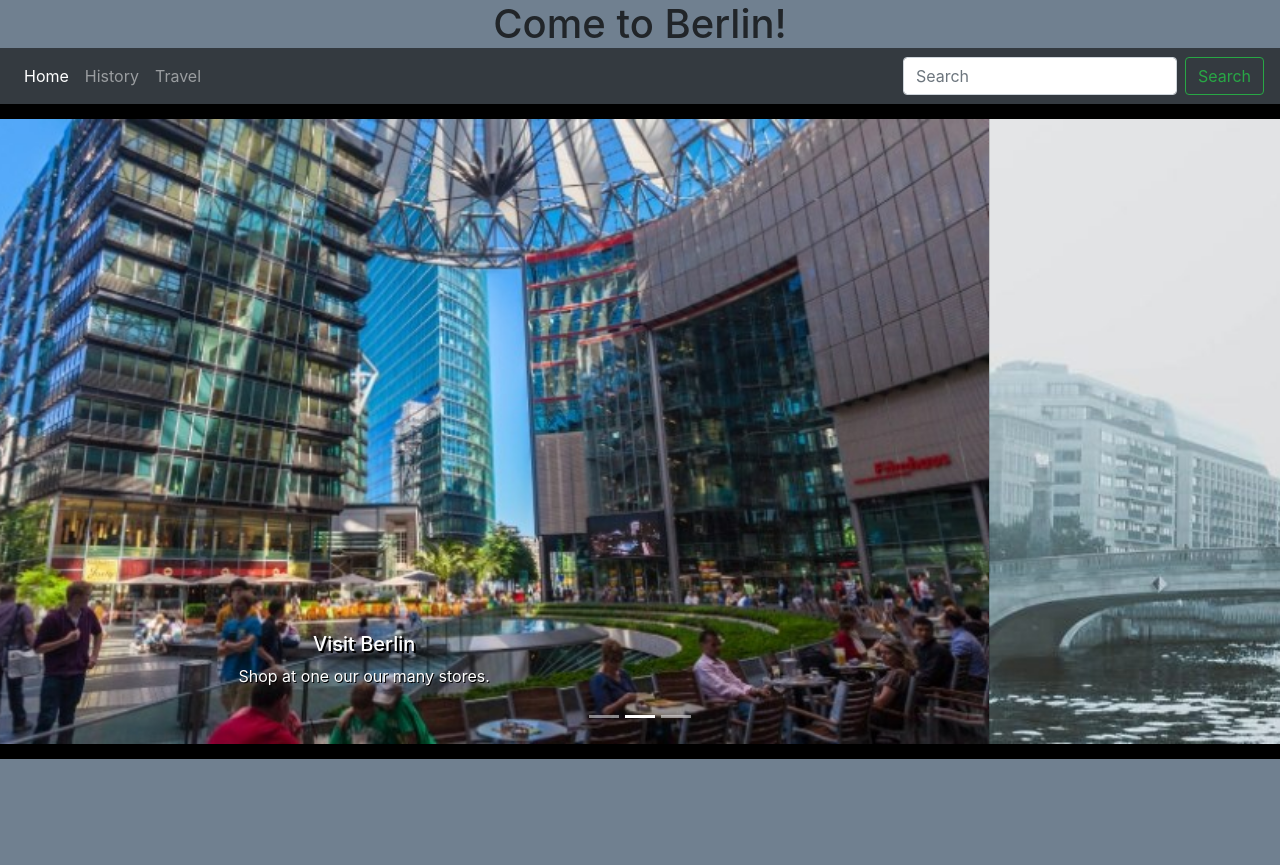
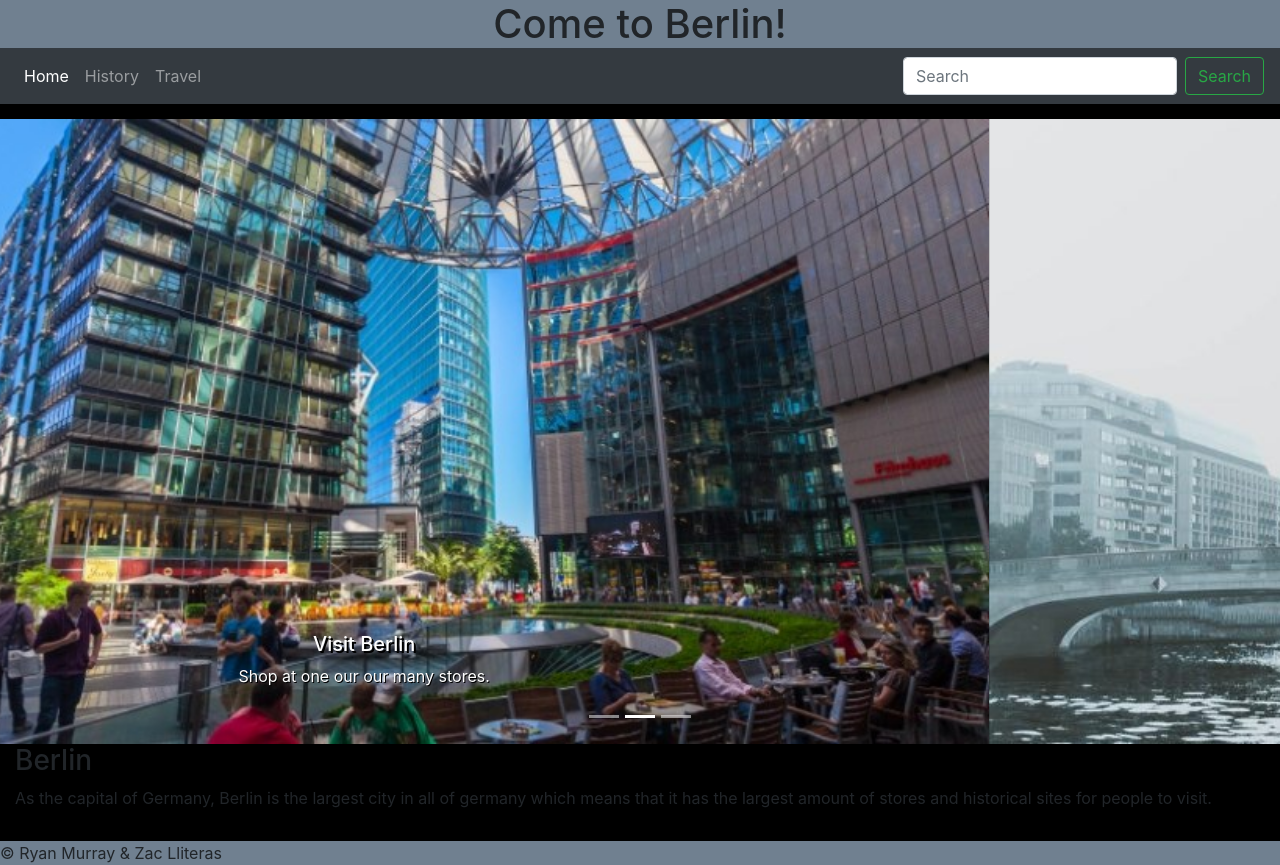
Before and after one commit to ZodiacCoding/TravelPage, a plain HTML site: page index.html in a window 1280 px wide. Shown: the top 865 px of the page. Before the commit the page ends 800 px from the top, so only its background shows below. Drawn offline with nearby package versions, Linux system fonts and the light colour scheme.

Commit message:
Update index.html

```diff
--- a/index.html
+++ b/index.html
@@ -76,7 +76,12 @@
             </div>
           </div>
         </div>
+       <div class="text">
+          <h3>Berlin</h3>
+          <p>As the capital of Germany, Berlin is the largest city in all of germany which means that it has the largest amount of stores and historical sites for people to visit.</p>
+       </div>
       </div>
+    <footer> &copy; Ryan Murray & Zac Lliteras</footer>
     <!-- Optional JavaScript -->
     <!-- jQuery first, then Popper.js, then Bootstrap JS -->
     <script src="https://code.jquery.com/jquery-3.3.1.slim.min.js" integrity="sha384-q8i/X+965DzO0rT7abK41JStQIAqVgRVzpbzo5smXKp4YfRvH+8abtTE1Pi6jizo" crossorigin="anonymous"></script>
```
